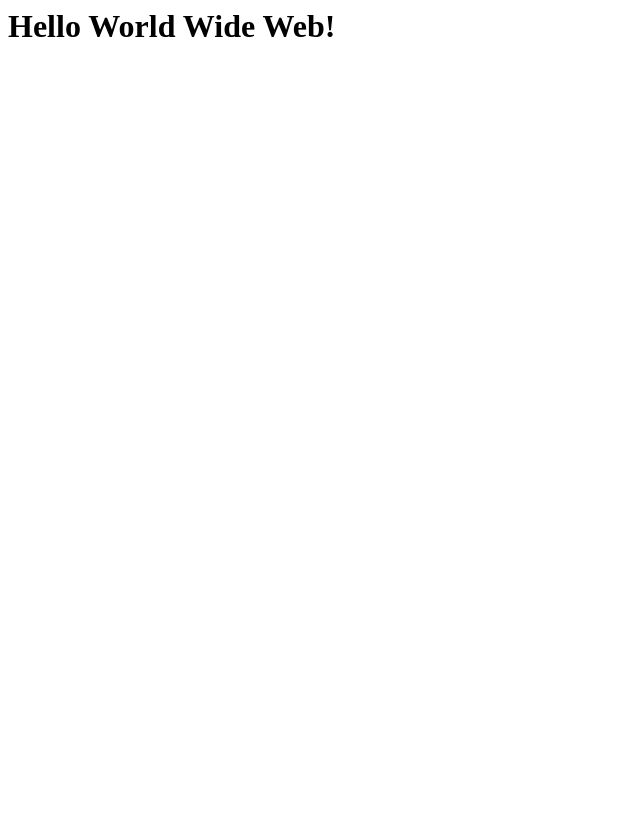
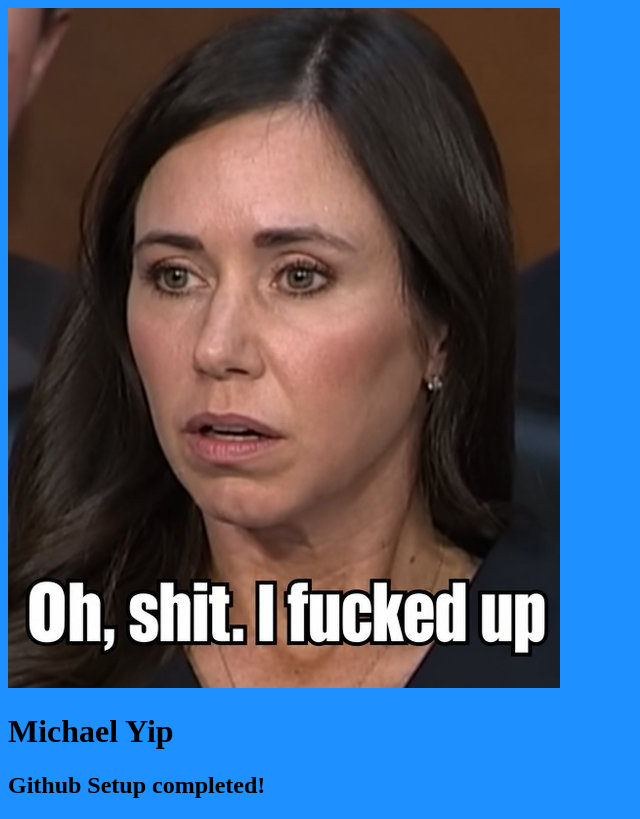
Before and after one commit to Misc-Macy/gbda228-excersize3, a plain HTML site: page index.html in a window 1280 px wide. Shown: the whole page, without its empty margins (0-640 px from the left). Drawn offline with Linux system fonts and the light colour scheme.

Commit message:
( ◕ ◞ ◕ ) auto commit

```diff
--- a/index.html
+++ b/index.html
@@ -1 +1,15 @@
-<h1>Hello World Wide Web!</h1>
+<!DOCTYPE html>
+
+<html lang="EN-CA">
+  <head>
+    <title>Github Setup</title>
+    <meta charset="UTF-8">
+    <!-- Made by Michael Yip on September 30, 2026 -->
+  </head>
+
+  <body style="background-color: DodgerBlue">
+    <img src="a46.jpeg" alt="meme">
+    <h1>Michael Yip</h1>
+    <h2>Github Setup completed!</h2>
+  </body>
+</html>
```
Also changed, not shown: a46.jpeg (added).
